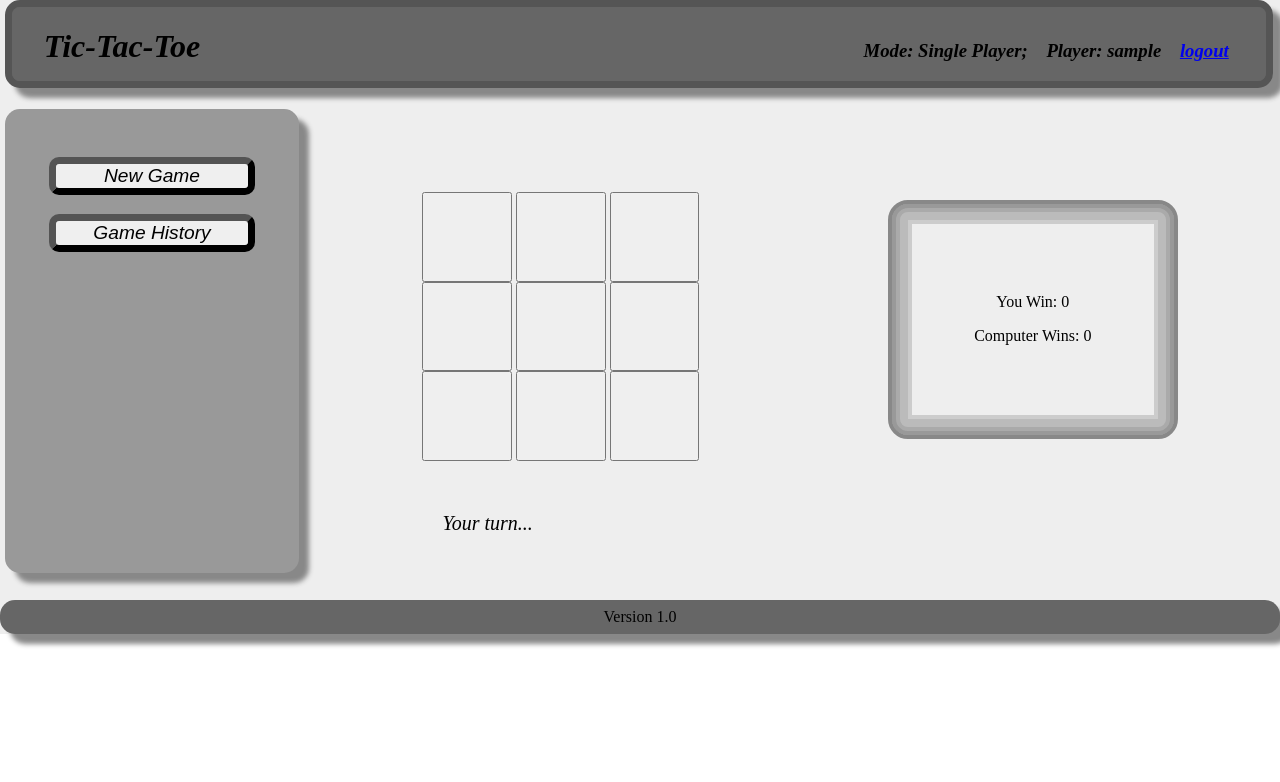
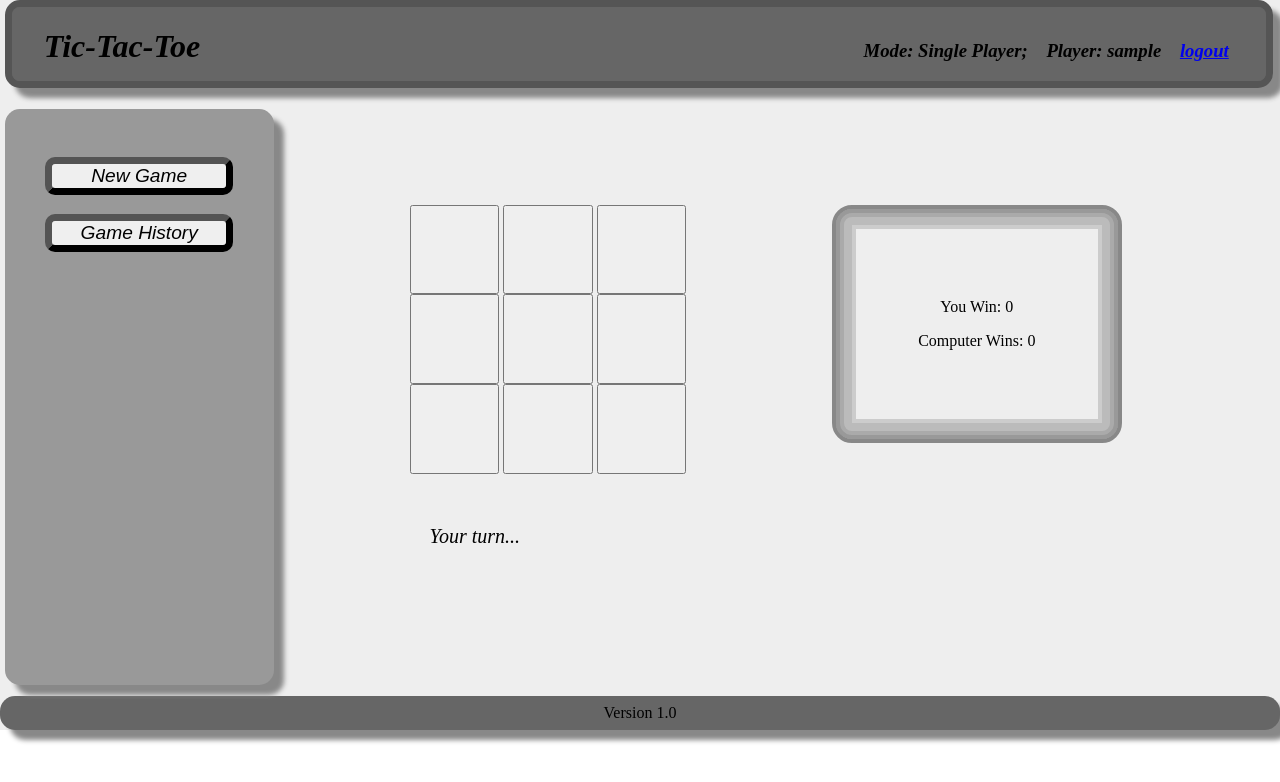
Before and after one commit to aavdeyev/tictactoe, a Django app: page /tictactoe/new_game/ in a window 1280 px wide. Shown: the top 782 px of the page. Run offline with Django 3.2, Linux system fonts and the light colour scheme; the visitor is signed in with stand-in values (Sample User, id 1); data comes from the database, SQL or seed files in the repository; data that the repository does not hold is empty; some libraries are stand-ins or nearby versions.

Commit message:
Changed size units from em to vw in the base template also

```diff
--- a/templates/base.html
+++ b/templates/base.html
@@ -47,12 +47,12 @@
 
     #sidebar {
         float:left;
-        width:23%;
-        height:29em;
+        width:21vw;
+        height:45vw;
         background:#999999;
         text-align:center;
         margin-top:1.3em;
-        margin-bottom:0.3em;
+        margin-bottom:0.5em;
         margin-left:0.3em;
         border-radius:15px;
         box-shadow:
@@ -62,7 +62,7 @@
     #content {
         float:right;
         width:72%;
-        height:30em;
+        height:45vw;
         background:#EEEEEE;
         padding-left:2em;
         padding-top:1em;
--- a/templates/tictactoe.html
+++ b/templates/tictactoe.html
@@ -37,17 +37,17 @@
 
               #ttt_button_area {
                   position:absolute;
-                  left:33vw;
-                  top:15vw;
-                  width:22vw;
-                  height:22vw;
+                  left:32vw;
+                  top:16vw;
+                  width:23vw;
+                  height:23vw;
                   background:#EEEEEE;
               }
 
              #ttt_status_area {
                   position:absolute;
-                  left:33vw;
-                  top:40vw;
+                  left:32vw;
+                  top:41vw;
                   width:22vw;
                   height:auto;
                   background:#EEEEEE;
@@ -59,14 +59,13 @@
               }
 
               #ttt_score_area {
+                  position:absolute;
                   display:table;
-                  float:right;
-                  margin-top:5vw;
-                  margin-right:8vw;
+                  top:16vw;
+                  left:65vw;
                   width:22vw;
                   height:18vw;
                   text-align:center;
-                  vertical-align:middle;
                   background:#EEEEEE;
                   border-radius:20px;
                   border-style:solid;
```
Also changed, not shown: 2 other files.
